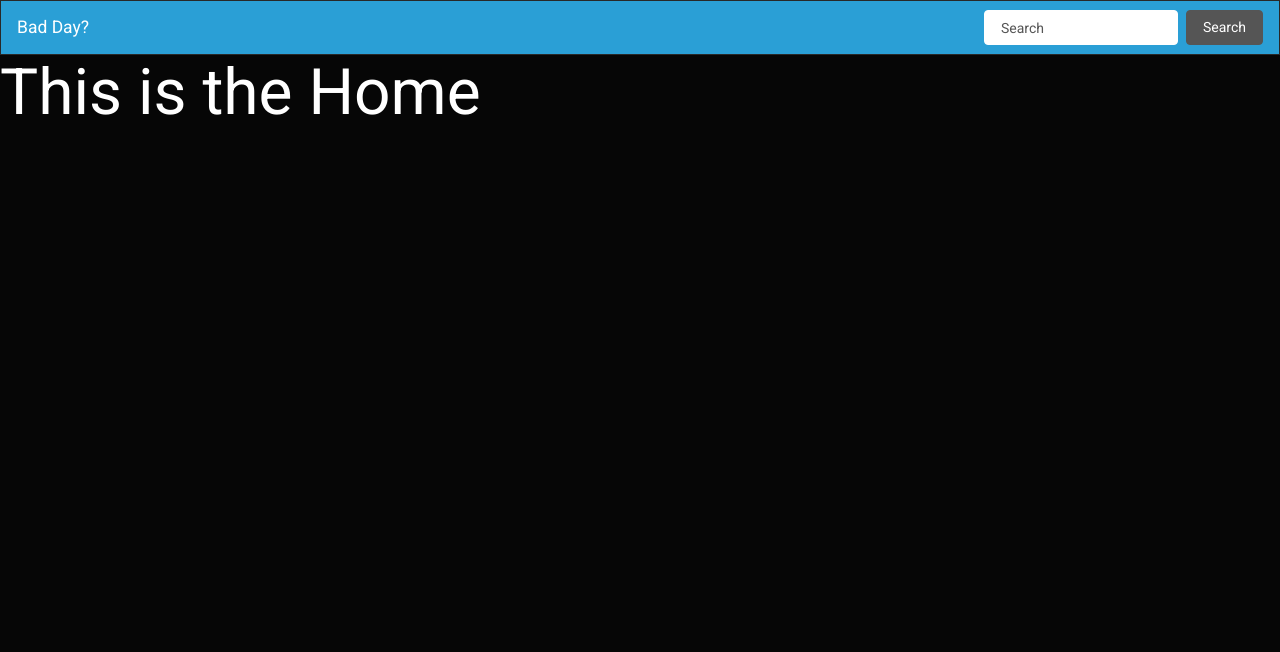
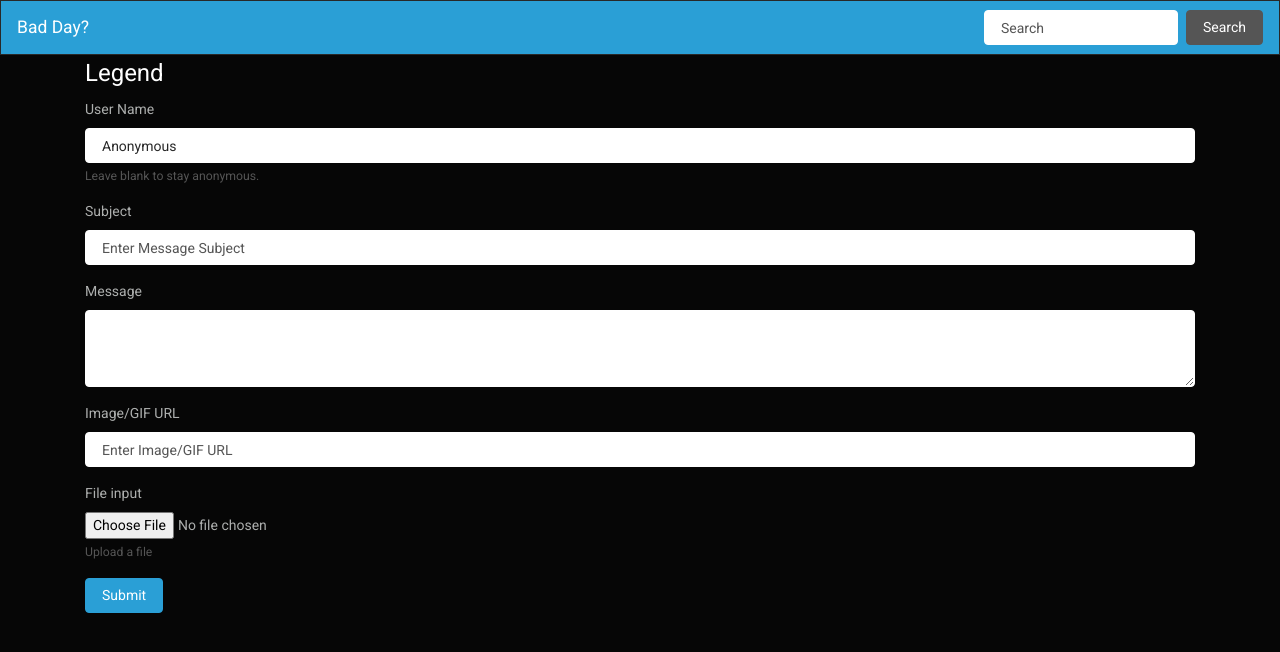
Before and after one commit to Robin-Hughes-91/MessageBoard, a Vue app in the folder client/: page /#/ in a window 1280 px wide. Shown: the top 652 px of the page. Built offline with nearby package versions, Linux system fonts and the light colour scheme; no server answers.

Commit message:
adds messages form displays all messages reactivity and upload base64

```diff
--- a/client/src/App.vue
+++ b/client/src/App.vue
@@ -13,8 +13,7 @@
       </div>
     </nav>
 
-
-    <router-view/>
+    <router-view class="container" />
   </div>
 </template>
 
--- a/client/src/views/Home.vue
+++ b/client/src/views/Home.vue
@@ -1,15 +1,119 @@
+<!-- using :src binds the src to the imageURL -->
+<!-- I used onerror to prevent default image error pic when user tries to use a bad imageurl -->
+<!-- we bind the input to our data with v-model -->
+
 <template>
   <div>
-
-  <h1> This is the Home </h1>
-
+    <form @submit.prevent="addMessage">
+      <fieldset>
+        <legend>Legend</legend>
+        <div class="form-group">
+          <label for="username">User Name</label>
+          <input v-model="message.username" type="username" class="form-control" id="username" aria-describedby="usernameHelp" placeholder="Enter username" required>
+          <small id="usernameHelp" class="form-text text-muted">Leave blank to stay anonymous.</small>
+        </div>
+        <div class="form-group">
+          <label for="subject">Subject</label>
+          <input v-model="message.subject" type="subject" class="form-control" id="subject" placeholder="Enter Message Subject" required>
+        </div>
+        <div class="form-group">
+          <label for="message">Message</label>
+          <textarea v-model="message.message" class="form-control" id="message" rows="3"></textarea>
+        </div>
+        <div class="form-group">
+          <label for="imageURL">Image/GIF URL</label>
+          <input v-model="message.imageURL" type="url" class="form-control" id="imageURL" placeholder="Enter Image/GIF URL">
+        </div>
+        <div class="form-group">
+          <label for="exampleInputFile">File input</label>
+          <input v-on:change="uploadImage" type="file" accept="image/*" class="form-control-file" id="exampleInputFile" aria-describedby="fileHelp">
+          <small id="fileHelp" class="form-text text-muted">Upload a file</small>
+        </div>
+        <button type="submit" class="btn btn-primary">Submit</button>
+      </fieldset>
+    </form>
+    <div class="list-unstyled" v-for ="message in messages" :key="message._id">
+      <li class="media" >
+        <img v-if="message.imageURL"  class="mr-3" :src="message.imageURL" onerror="this.onerror=null;this.src='https://media.giphy.com/media/mq5y2jHRCAqMo/giphy.gif';" :alt="message.imageFile">
+        <img v-else="message.imageFile"  class="mr-3" :src="message.imageFile" onerror="this.onerror=null;this.src='https://media.giphy.com/media/mq5y2jHRCAqMo/giphy.gif';" >
+        <div class="media-body">
+          <h4 class="mt-0 mb-1">{{message.username}}</h4>
+          <h5 class="mt-0 mb-1">{{message.subject}}</h5>
+          {{message.message}}
+          <br />
+        </div>
+      </li>
+      <small>{{message.created_on}}</small>
+      <hr>
+    </div>
   </div>
 </template>
 
 <script>
 // @ is an alias to /src
 
+//this is the address for the API containing all the messages
+const  API_URL = 'http://localhost:1234/messages';
+
+
+//mounted method runs when homepage gets run
+//we make a request against the messages api when page loads home
 export default {
   name: 'home',
+  data: () => ({
+
+    messages: [],
+    componentKey: 0,
+    message: {
+      username: 'Anonymous',
+      subject: '',
+      message: '',
+      imageURL: '',
+      imageFile:null,
+    }
+  }),
+  mounted() {
+    fetch(API_URL).then(response => response.json()).then(result => {
+      this.messages = result;
+    });
+  },
+
+  methods: {
+    uploadImage(e){
+      const image = e.target.files[0];
+      const reader = new FileReader();
+      reader.readAsDataURL(image);
+      reader.onload = e =>{
+        this.message.imageFile = e.target.result;
+        console.log("uploaded image",this.message);
+      };
+    },
+    addMessage() {
+      fetch(API_URL, {
+        method: 'POST',
+        body: JSON.stringify(this.message),
+        headers: {
+          'content-type': 'application/json'
+        }
+      })
+    },
+    forceRerender() {
+      this.componentKey += 1;
+    }
+  }
 };
 </script>
+
+<style>
+hr {
+  border: 1px solid white;
+}
+
+img {
+  max-width: 300px;
+}
+
+li.media{
+  padding: 10px;
+}
+</style>
```
Also changed, not shown: 2 other files (tests, documents, lock files or other folders).
